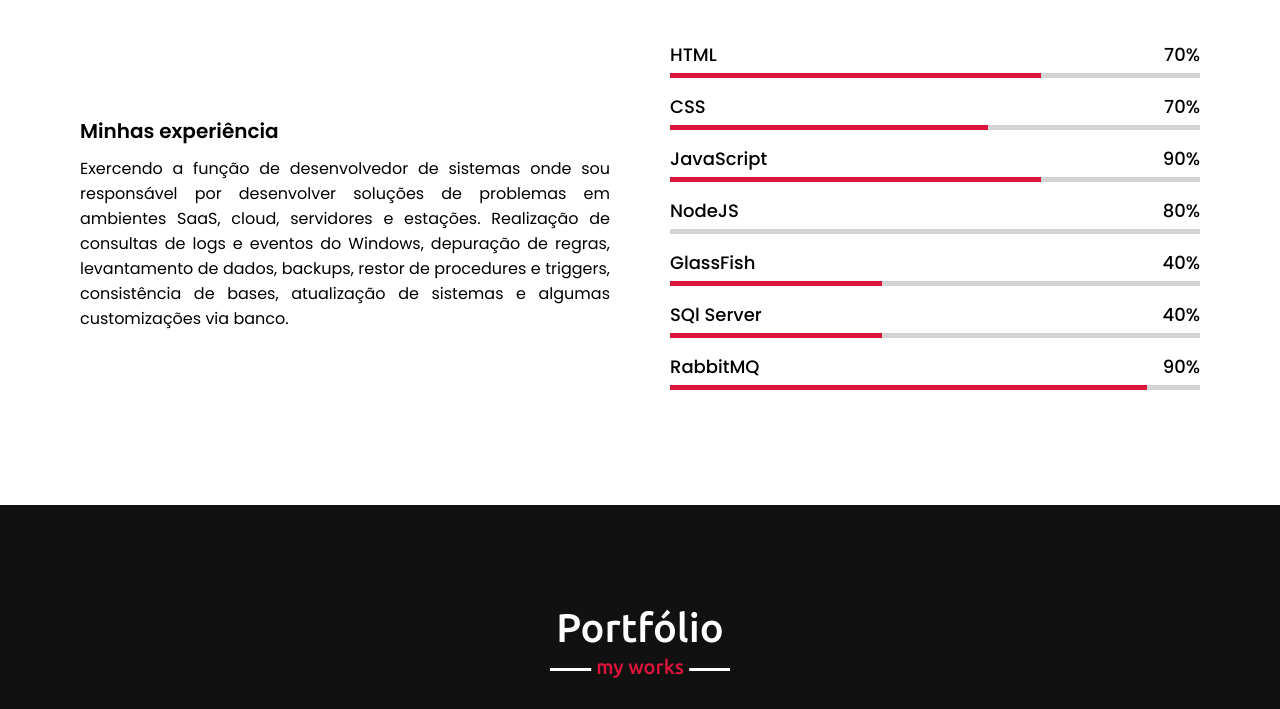
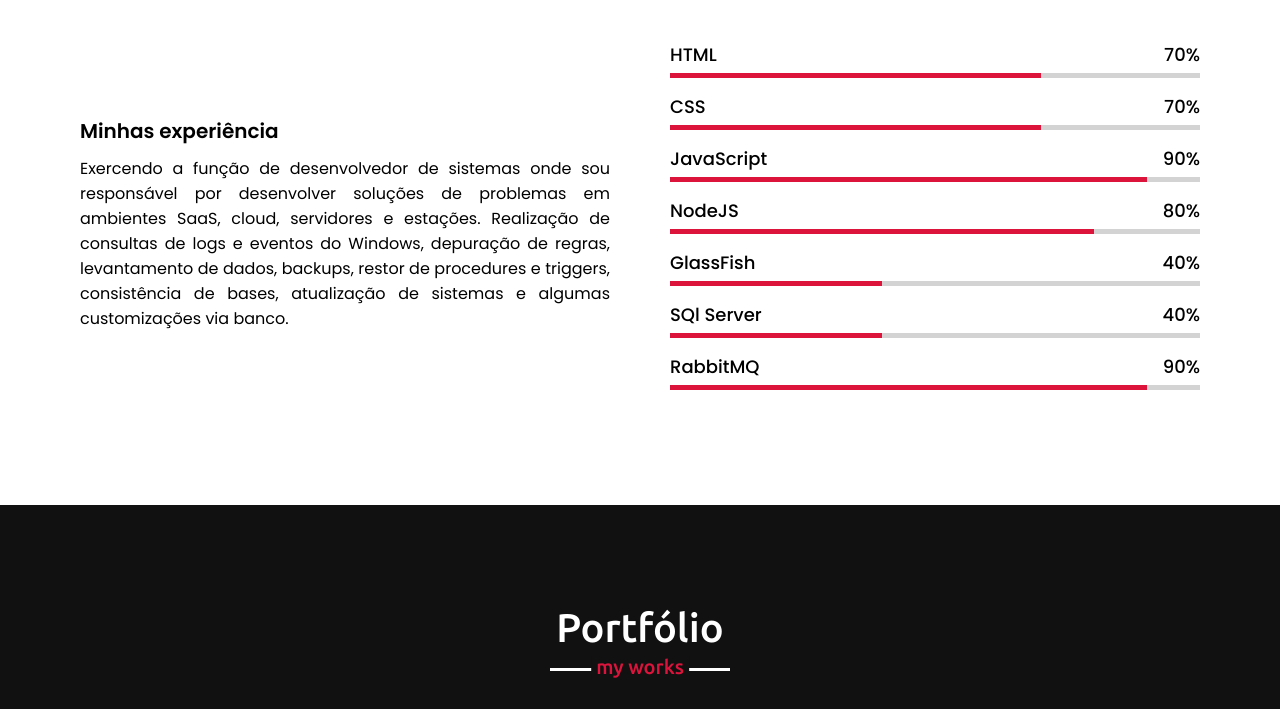
Before and after one commit to erickCFH/Web_Site, a plain HTML site: page index.html in a window 1280 px wide. Shown: the part 2320-3029 px from the top of the page. Drawn offline with nearby package versions, Linux system fonts and the light colour scheme.

Commit message:
Update style.css

```diff
--- a/style.css
+++ b/style.css
@@ -422,15 +422,15 @@ section .title::after{
 }
 
 .skills-content .right .css::before{
-    width: 60%;
+    width: 70%;
 }
 
 .skills-content .right .js::before{
-    width: 70%;
+    width: 90%;
 }
 
-.skills-content .right .MongoDB::before{
-    width: 90%;
+.skills-content .right .NodeJS::before{
+    width: 80%;
 }
 
 .skills-content .right .GlassFish::before{
```
